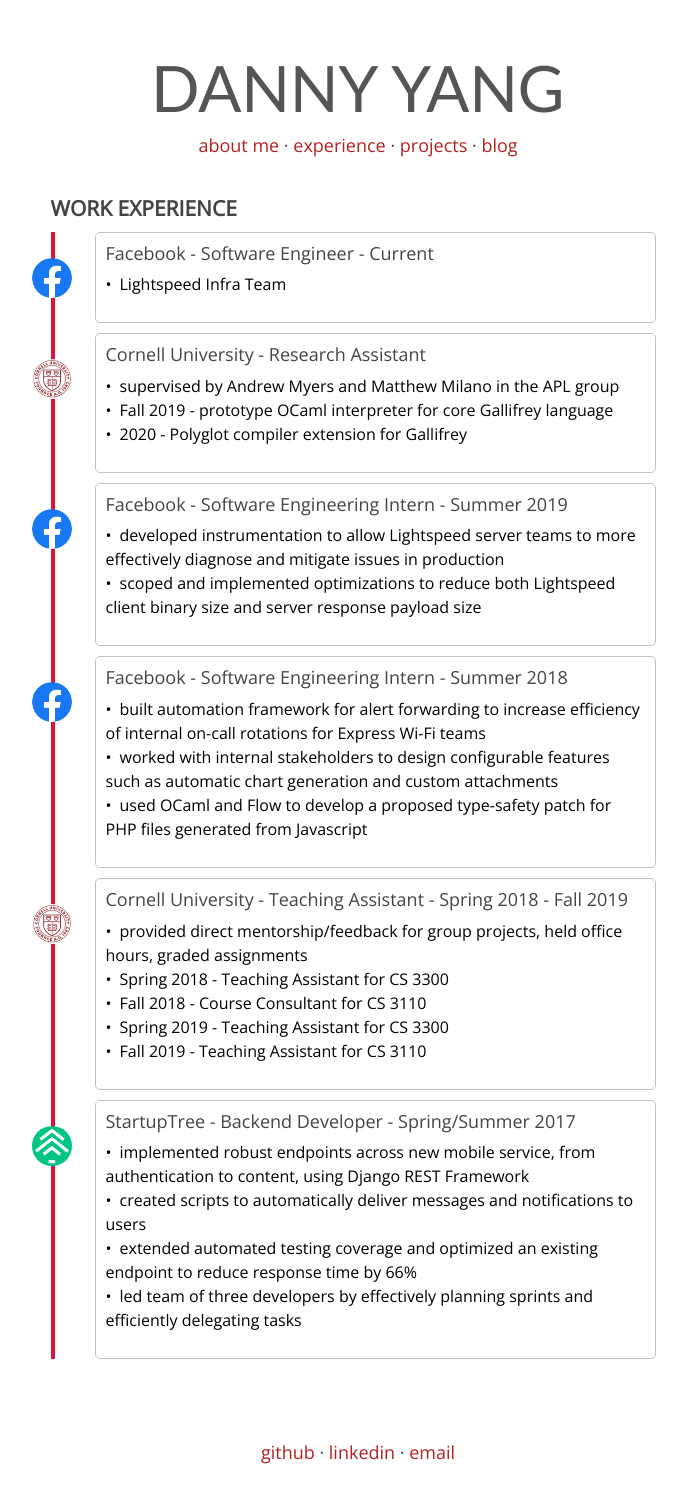
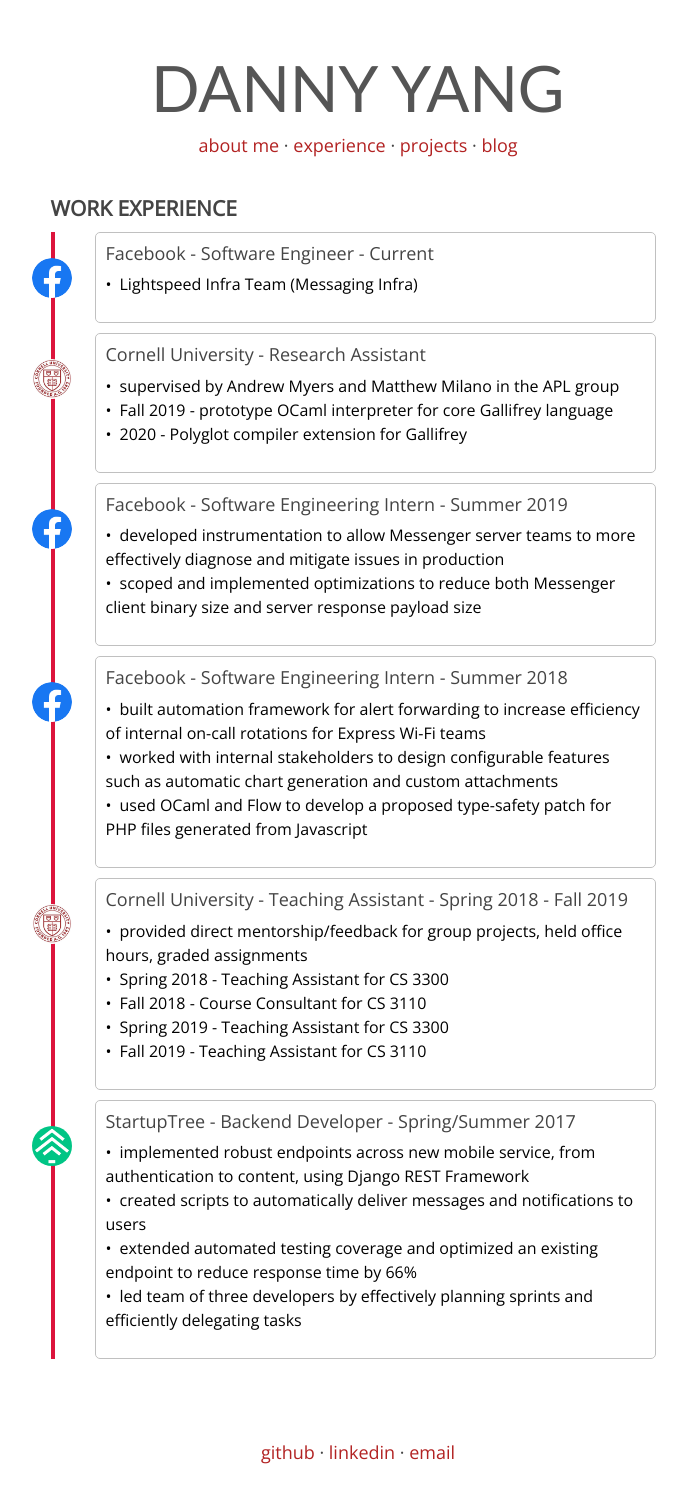
Before and after one commit to yangdanny97/yangdanny97.github.io, a Jekyll site: the page built from experience/index.html, in a window 1280 px wide. Shown: the whole page, without its empty margins (282-969 px from the left). Built offline with Jekyll 4.4.1, drawn with Linux system fonts in a browser that asks for light colours.

Commit message:
more text

```diff
--- a/experience/index.html
+++ b/experience/index.html
@@ -48,7 +48,7 @@
 			<div class="timeline-item fb">
 				<h4>Facebook - Software Engineer - Current</h4>
 				<ul>
-					<li>Lightspeed Infra Team
+					<li>Lightspeed Infra Team (Messaging Infra)
 					</li>
 				</ul>
 			</div>
@@ -66,10 +66,10 @@
 			<div class="timeline-item fb">
 				<h4>Facebook - Software Engineering Intern - Summer 2019</h4>
 				<ul>
-					<li>developed instrumentation to allow Lightspeed server teams to more effectively diagnose and
+					<li>developed instrumentation to allow Messenger server teams to more effectively diagnose and
 						mitigate
 						issues in production</li>
-					<li>scoped and implemented optimizations to reduce both Lightspeed client binary size and server
+					<li>scoped and implemented optimizations to reduce both Messenger client binary size and server
 						response
 						payload size</li>
 				</ul>
--- a/projects/index.html
+++ b/projects/index.html
@@ -25,8 +25,8 @@
 				course staff at Cornell.
 			</p>
 			<p>I joined the team as a volunteer maintainer in January 2020, and have focused on refactoring and
-				code quality improvements to legacy parts of the codebase. Additionally, I drove several efforts to
-				improve documentation and issue tracking, and helped develop several onboarding guides.
+				code quality improvements to legacy parts of the codebase. Additionally, I drove efforts to
+				improve documentation and issue tracking, and helped develop onboarding guides.
 			</p>
 		</div>
 		<div class="project-item">
```
